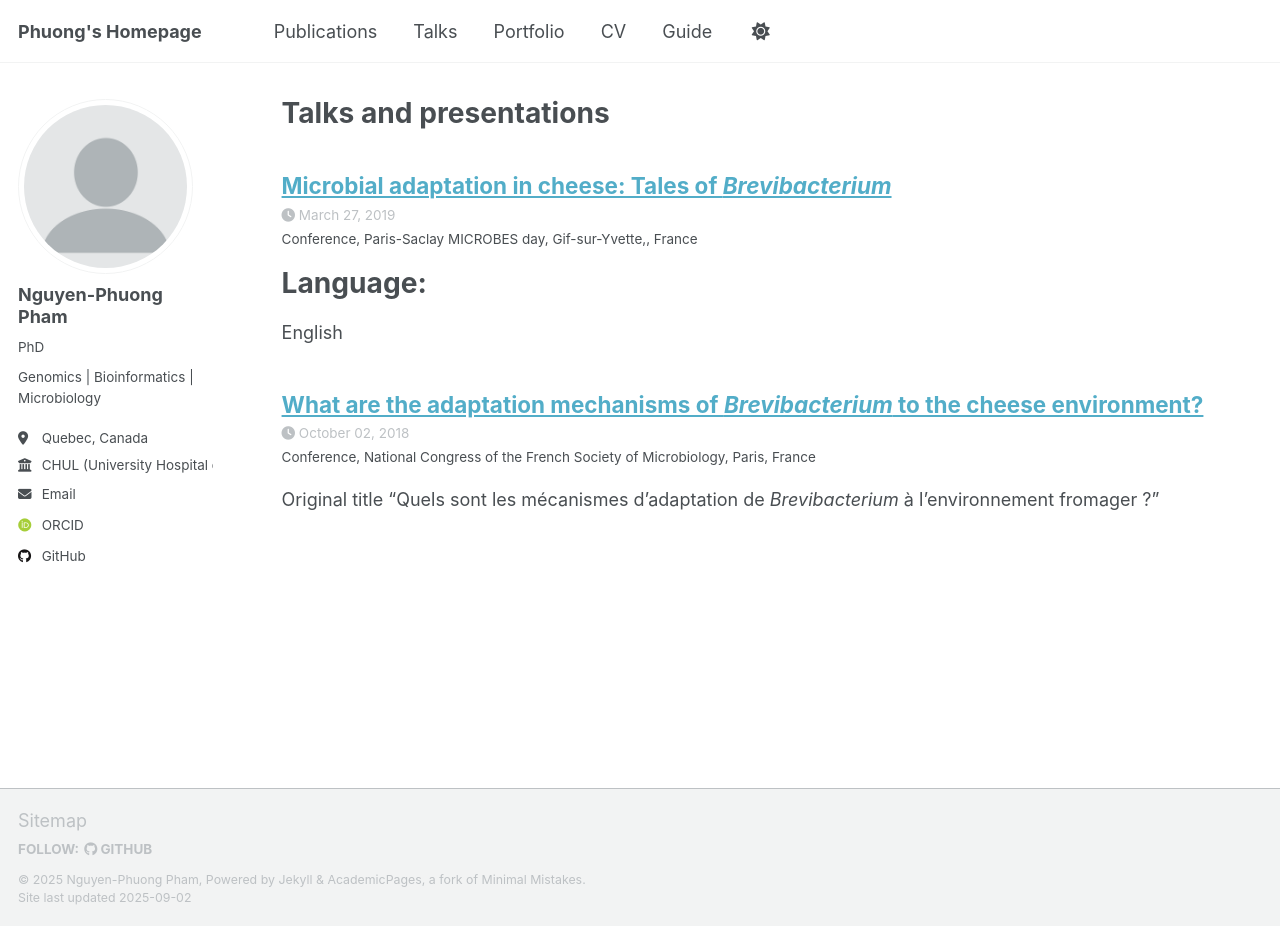
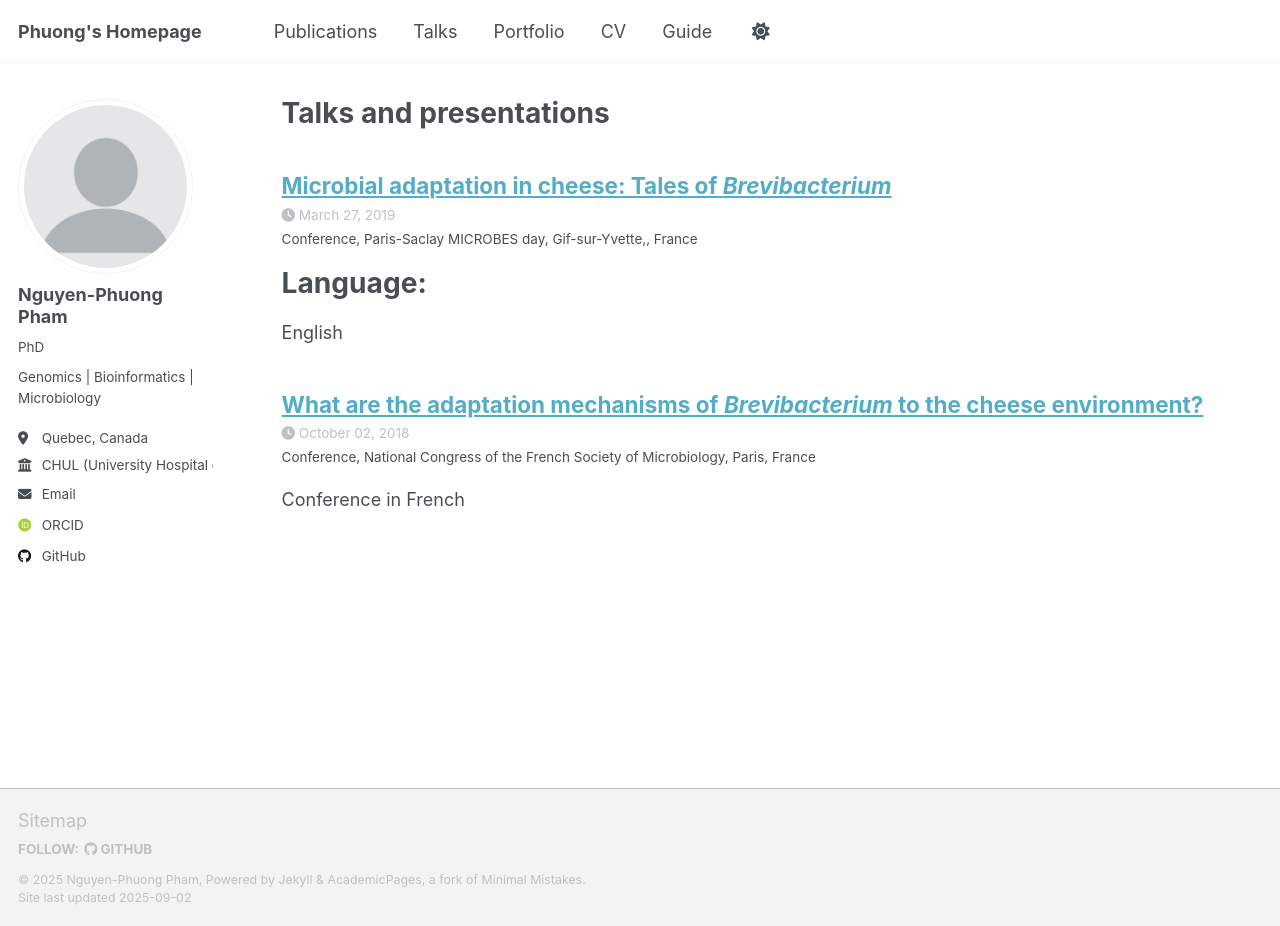
Before and after one commit to phng3001/phng3001.github.io, a Jekyll site: the page built from _pages/talks.html, in a window 1280 px wide and 926 px high. Built offline with Jekyll 4.4.1, drawn with Linux system fonts in a browser that asks for light colours; some web fonts are replaced; a script that is not in the unit is left out.

Commit message:
Update 2018-10-02_SFM.md

```diff
--- a/_talks/2018-10-02_SFM.md
+++ b/_talks/2018-10-02_SFM.md
@@ -3,7 +3,7 @@ title: What are the adaptation mechanisms of <i>Brevibacterium</i> to the cheese
 collection: talks
 type: Conference
 permalink: /talks/2018-10-02_SFM
-excerpt: Original title "Quels sont les mécanismes d’adaptation de <i>Brevibacterium</i> à l’environnement fromager ?"
+excerpt: Conference in French
 venue: National Congress of the French Society of Microbiology
 date: 2018-10-02
 location: Paris, France
```
